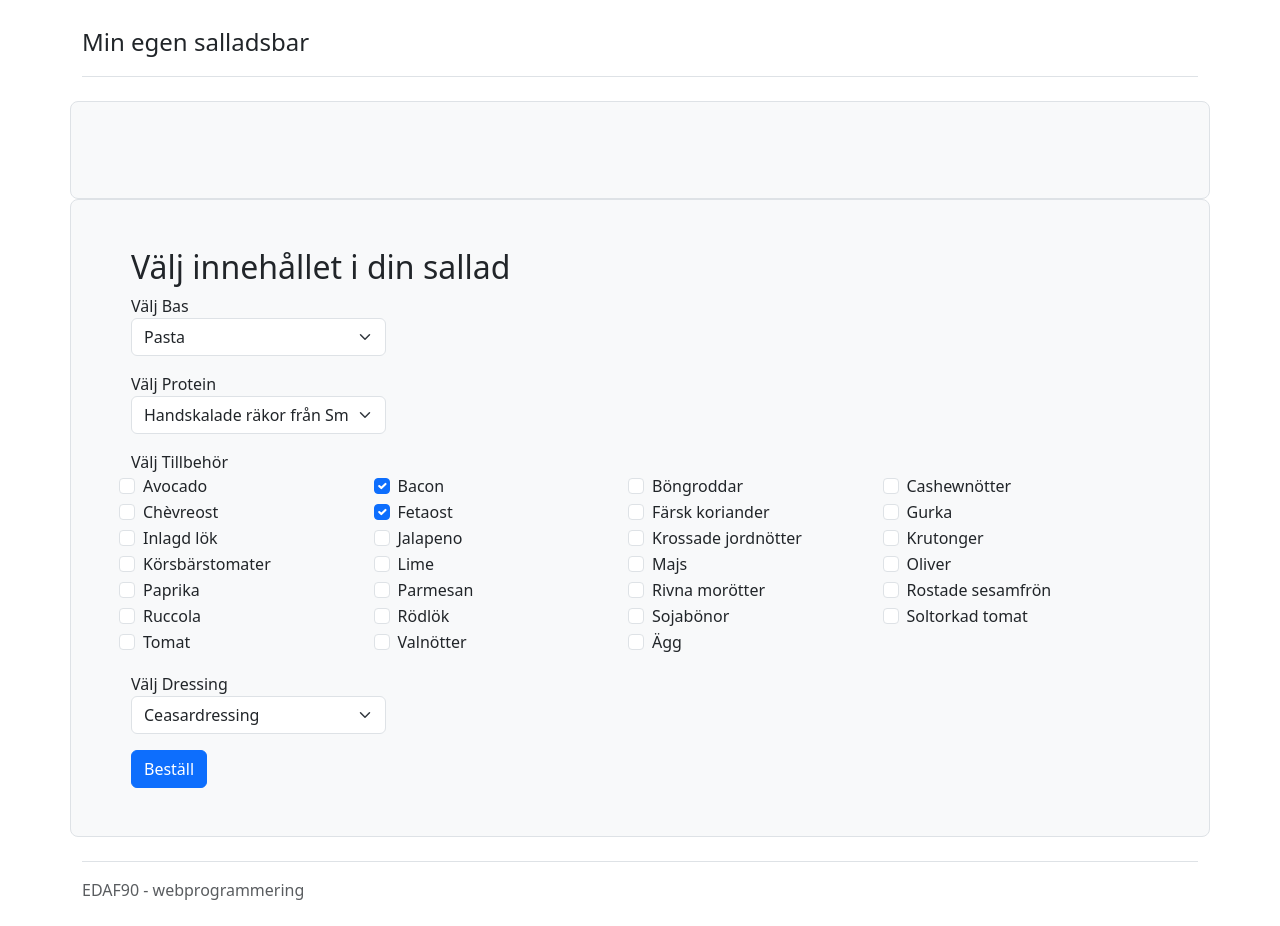
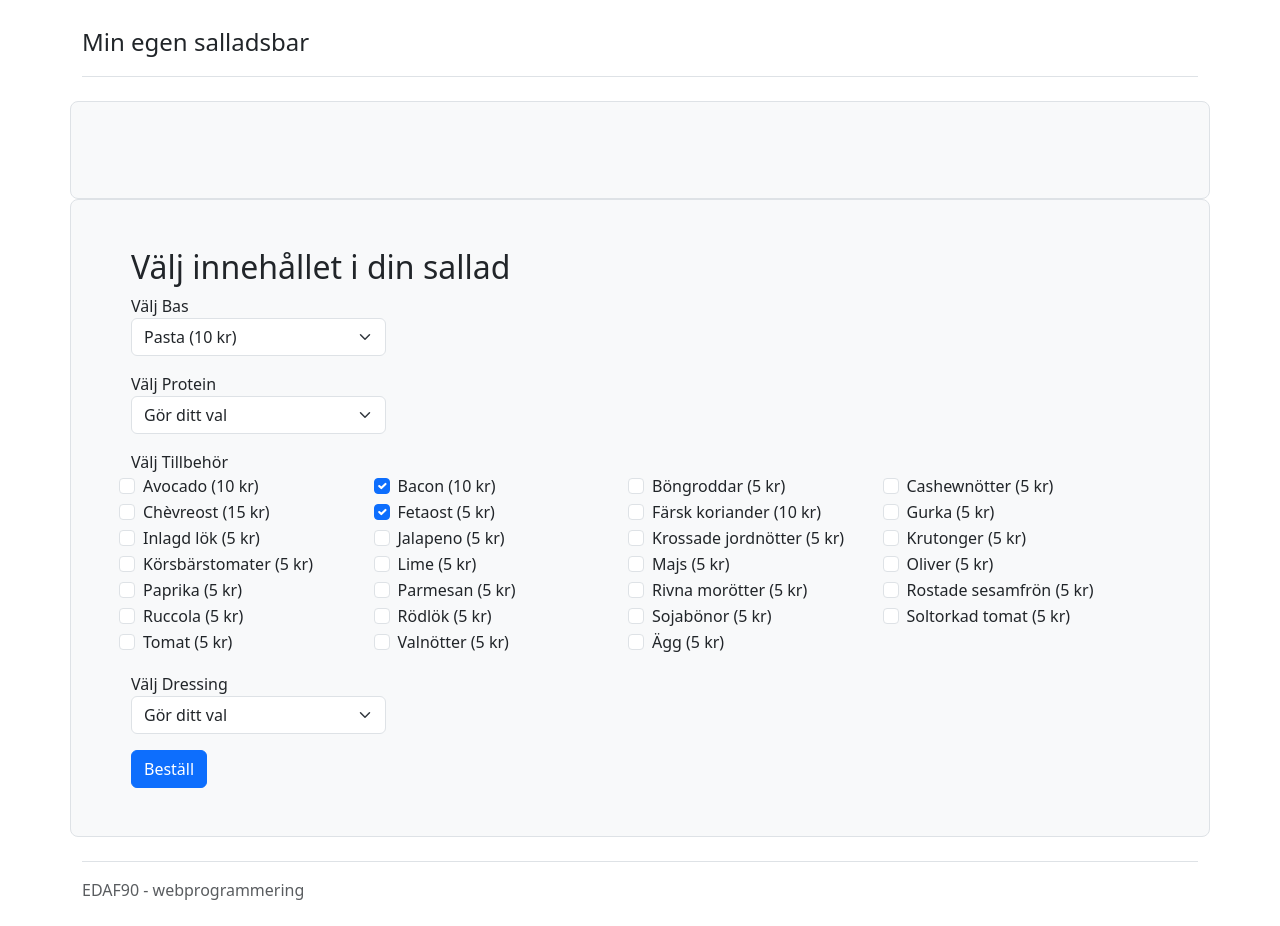
Before and after one commit to PhilipJanson/EDAF90-lab2, a React (Create React App) app: page / in a window 1280 px wide. Built offline with nearby package versions, Linux system fonts and the light colour scheme.

Commit message:
Add price and value check

```diff
--- a/src/App.js
+++ b/src/App.js
@@ -14,7 +14,7 @@ function App() {
         <span className="fs-4">Min egen salladsbar</span>
       </header>
       <ViewOrder salads={salads} />
-      <ComposeSalad inventory={inventory} onChange={setSalad} />
+      <ComposeSalad inventory={inventory} setMethod={setSalad} />
       <footer className="pt-3 mt-4 text-muted border-top">
         EDAF90 - webprogrammering
       </footer>
--- a/src/ComposeSalad.js
+++ b/src/ComposeSalad.js
@@ -2,25 +2,29 @@ import { useState } from 'react';
 import inventory from './inventory.mjs';
 import Salad from './Salad.js';
 
-function filter(inv, prop) {
-  const res = Object.keys(inv)
-    .filter((name) => inv[name][prop])
-    .sort((a, b) => a.localeCompare(b, 'sv', { sensitivity: 'case' }));
-  return res;
-}
-
 function ComposeSalad(props) {
+  // Lists of all ingredients
   const foundationList = filter(props.inventory, 'foundation');
   const proteinList = filter(props.inventory, 'protein');
   const extrasList = filter(props.inventory, 'extra');
   const dressingList = filter(props.inventory, 'dressing');
 
+  // States
   const [foundation, setFoundation] = useState('Pasta');
   const [protein, setProtein] = useState('');
   const [extras, setExtra] = useState({ Bacon: true, Fetaost: true });
   const [dressing, setDressing] = useState('');
 
   function handleSubmit(e) {
+    // Prevent webpage reload
+    e.preventDefault();
+
+    // Check if all values are selected
+    if (checkEmpty(foundation, protein, extras, dressing)) {
+      return;
+    }
+
+    // Create new salad
     let salad = new Salad()
       .add(foundation, inventory[foundation])
       .add(protein, inventory[protein])
@@ -33,10 +37,8 @@ function ComposeSalad(props) {
     setExtra({});
     setDressing('');
 
-    props.onChange((prevState) => [...prevState, salad]);
-
-    // Prevent webpage reload
-    e.preventDefault();
+    // Update salad list in App
+    props.setMethod((prevState) => [...prevState, salad]);
   }
 
   return (
@@ -45,23 +47,30 @@ function ComposeSalad(props) {
       <form onSubmit={handleSubmit}>
         <label>Välj Bas</label>
         <Component
+          inv={props.inventory}
           options={foundationList}
           value={foundation}
-          onChange={setFoundation}
+          setMethod={setFoundation}
         />
         <label>Välj Protein</label>
         <Component
+          inv={props.inventory}
           options={proteinList}
           value={protein}
-          onChange={setProtein}
+          setMethod={setProtein}
         />
         <label>Välj Tillbehör</label>
-        <Extras options={extrasList} values={extras} onChange={setExtra} />
+        <Extras
+          inv={props.inventory}
+          options={extrasList}
+          values={extras}
+          setMethod={setExtra} />
         <label>Välj Dressing</label>
         <Component
+          inv={props.inventory}
           options={dressingList}
           value={dressing}
-          onChange={setDressing}
+          setMethod={setDressing}
         />
         <input type="submit" className="btn btn-primary" value="Beställ" />
       </form>
@@ -69,17 +78,18 @@ function ComposeSalad(props) {
   );
 }
 
-function Component({ options, value, onChange }) {
+function Component({ inv, options, value, setMethod }) {
   return (
     <div className="form-group pb-3 col-3">
       <select
         value={value}
         className="form-select"
-        onChange={(e) => onChange(e.target.value)}
+        onChange={(e) => setMethod(e.target.value)}
       >
+        <option disabled={true} value="">Gör ditt val</option>
         {options.map((name) => (
           <option value={name} key={name}>
-            {name}
+            {getNameAndPrice(inv, name)}
           </option>
         ))}
       </select>
@@ -87,7 +97,7 @@ function Component({ options, value, onChange }) {
   );
 }
 
-function Extras({ options, values, onChange }) {
+function Extras({ inv, options, values, setMethod }) {
   return (
     <div className="row pb-3 col-12">
       {options.map((name) => (
@@ -98,9 +108,11 @@ function Extras({ options, values, onChange }) {
             type="checkbox"
             checked={name in values}
             onChange={(e) => {
-              onChange((prevState) => {
+              setMethod((prevState) => {
+                // Previous state
                 const state = { ...prevState };
 
+                // Add or delete extra
                 if (e.target.checked) {
                   state[e.target.name] = true;
                 } else {
@@ -111,11 +123,43 @@ function Extras({ options, values, onChange }) {
               });
             }}
           />
-          <label className="form-check-label">{name}</label>
+          <label className="form-check-label">{getNameAndPrice(inv, name)}</label>
         </div>
       ))}
     </div>
   );
 }
 
+function filter(inv, prop) {
+  const res = Object.keys(inv)
+    .filter((name) => inv[name][prop])
+    .sort((a, b) => a.localeCompare(b, 'sv', { sensitivity: 'case' }));
+  return res;
+}
+
+function getNameAndPrice(inv, name) {
+  return name + ' (' + inv[name].price + ' kr)';
+}
+
+function checkEmpty(foundation, protein, extras, dressing) {
+  if (foundation == '') {
+    alert("Ingen bas vald");
+    return true;
+  }
+  if (protein == '') {
+    alert("Inget protein valt");
+    return true;
+  }
+  if (Object.keys(extras).length == 0) {
+    alert("Inga tillbehör valda");
+    return true;
+  }
+  if (dressing == '') {
+    alert("Ingen dressing vald");
+    return true;
+  }
+
+  return false;
+}
+
 export default ComposeSalad;
```
